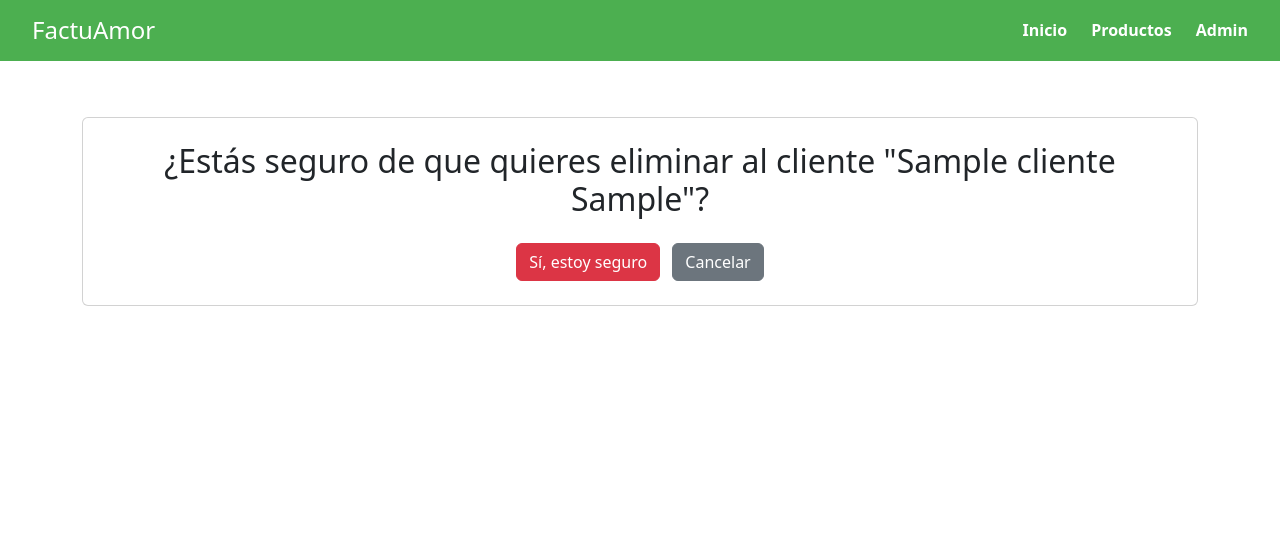
After one commit to lunimati123456/Factuamor-, a Django app: page /clientes/eliminar/1/ in a window 1280 px wide. The commit adds this page. Shown: the top 546 px of the page. Run offline with Django 5.2, Linux system fonts and the light colour scheme; tables that the repository leaves empty hold one stand-in row (values such as "Sample post").

Commit message:
feat: Implementar la funcionalidad de eliminación de clientes
Se ha completado el CRUD de clientes con la adición de la funcionalidad de eliminación. Los cambios incluyen:
- Creación de la vista ClienteDeleteView.
- Adición de la URL eliminar_cliente en clientes/urls.py.
- Creación de la plantilla de confirmación cliente_confirm_delete.html.
- Inclusión de los botones 'Eliminar' en la lista y en la vista de detalles.

```diff
--- /dev/null
+++ b/clientes/templates/clientes/cliente_confirm_delete.html
@@ -0,0 +1,16 @@
+{% extends 'base.html' %}
+
+{% block title %}Eliminar Cliente{% endblock %}
+
+{% block content %}
+<div class="container my-4">
+    <div class="card p-4">
+        <h2 class="card-title text-center mb-4">¿Estás seguro de que quieres eliminar al cliente "{{ object.nombre }} {{ object.apellido }}"?</h2>
+        <form method="post" class="text-center">
+            {% csrf_token %}
+            <button type="submit" class="btn btn-danger me-2">Sí, estoy seguro</button>
+            <a href="{% url 'clientes:lista_clientes' %}" class="btn btn-secondary">Cancelar</a>
+        </form>
+    </div>
+</div>
+{% endblock %}
--- a/clientes/templates/clientes/cliente_detail.html
+++ b/clientes/templates/clientes/cliente_detail.html
@@ -25,6 +25,7 @@
         <hr>
         <div class="mt-4 text-center">
             <a href="{% url 'clientes:editar_cliente' cliente.pk %}" class="btn btn-primary me-2">Editar</a>
+            <a href="{% url 'clientes:eliminar_cliente' cliente.pk %}" class="btn btn-danger me-2">Eliminar</a>
             <a href="{% url 'clientes:lista_clientes' %}" class="btn btn-secondary">Volver a la lista</a>
         </div>
     </div>
--- a/clientes/templates/clientes/cliente_list.html
+++ b/clientes/templates/clientes/cliente_list.html
@@ -34,6 +34,7 @@
                     <td>{{ cliente.telefono|default:"N/A" }}</td>
                     <td>
                         <a href="{% url 'clientes:editar_cliente' cliente.pk %}" class="btn btn-sm btn-primary">Editar</a>
+                        <a href="{% url 'clientes:eliminar_cliente' cliente.pk %}" class="btn btn-sm btn-danger">Eliminar</a>
                     </td>
                 </tr>
                 {% endfor %}
--- a/clientes/urls.py
+++ b/clientes/urls.py
@@ -1,5 +1,5 @@
 from django.urls import path
-from .views import ClienteListView, ClienteCreateView, ClienteDetailView, ClienteUpdateView
+from .views import ClienteListView, ClienteCreateView, ClienteDetailView, ClienteUpdateView, ClienteDeleteView
 
 app_name = 'clientes'
 
@@ -8,4 +8,5 @@ urlpatterns = [
     path('crear/', ClienteCreateView.as_view(), name='crear_cliente'),
     path('detalle/<int:pk>/', ClienteDetailView.as_view(), name='detalle_cliente'),
     path('editar/<int:pk>/', ClienteUpdateView.as_view(), name='editar_cliente'),
+    path('eliminar/<int:pk>/', ClienteDeleteView.as_view(), name='eliminar_cliente'),
 ]
--- a/clientes/views.py
+++ b/clientes/views.py
@@ -1,4 +1,4 @@
-from django.views.generic import ListView, CreateView, DetailView, UpdateView
+from django.views.generic import ListView, CreateView, DetailView, UpdateView, DeleteView
 from django.urls import reverse_lazy
 from .models import Cliente
 
@@ -15,13 +15,21 @@ class ClienteCreateView(CreateView):
     template_name = 'clientes/cliente_form.html'
     success_url = reverse_lazy('clientes:lista_clientes')
 
+# Vista para observar el detalle completo de un cliente
 class ClienteDetailView(DetailView):
     model = Cliente
     template_name = 'clientes/cliente_detail.html'
     context_object_name = 'cliente'
 
+# Vista para actualizar los datos del cliente
 class ClienteUpdateView(UpdateView):
     model = Cliente
     fields = ['nombre', 'apellido', 'cedula', 'correo', 'telefono']
     template_name = 'clientes/cliente_form.html'
     success_url = reverse_lazy('clientes:lista_clientes')
+
+# Vista para eliminar clientes
+class ClienteDeleteView(DeleteView):
+    model = Cliente
+    template_name = 'clientes/cliente_confirm_delete.html'
+    success_url = reverse_lazy('clientes:lista_clientes')
```
